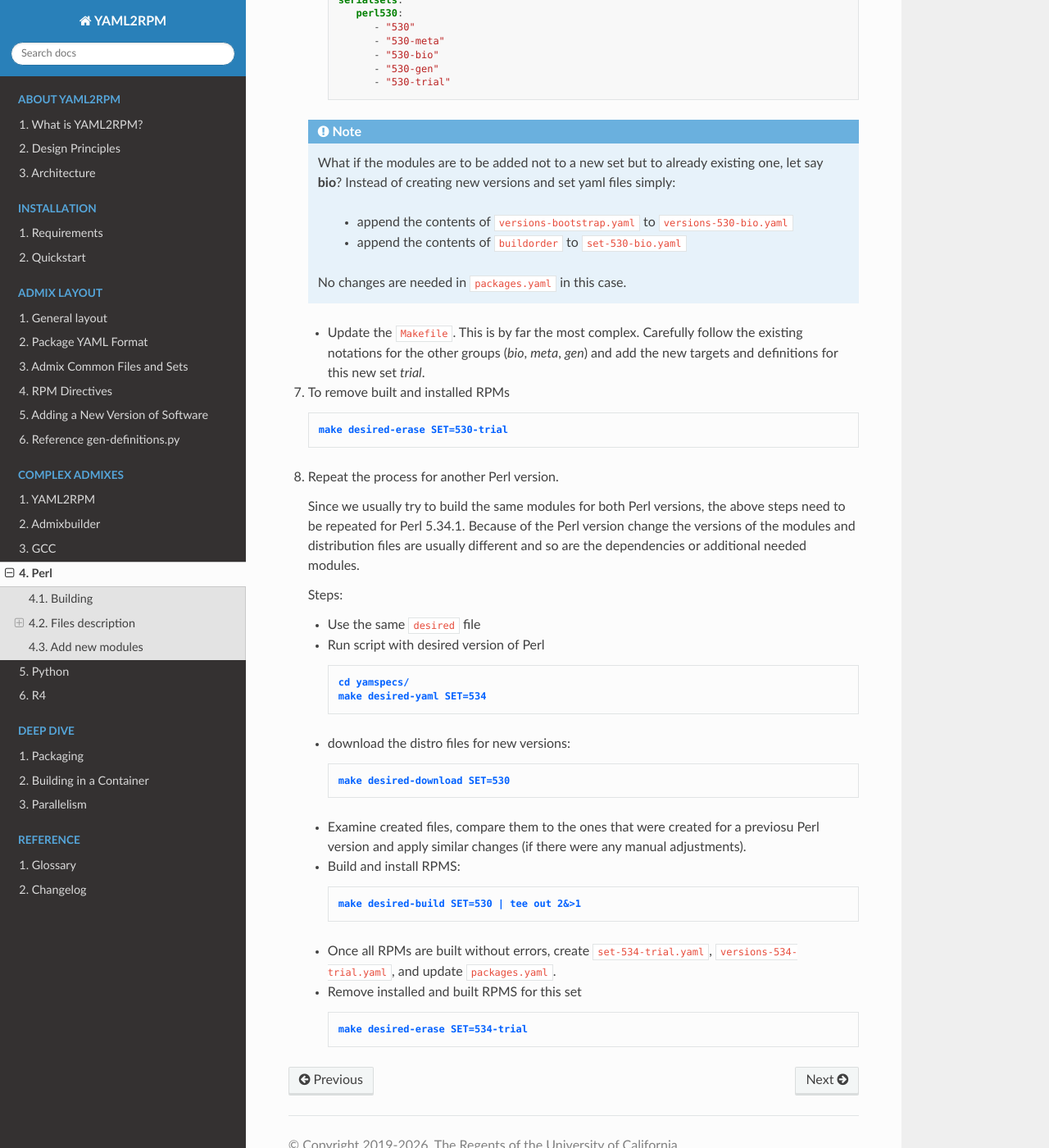
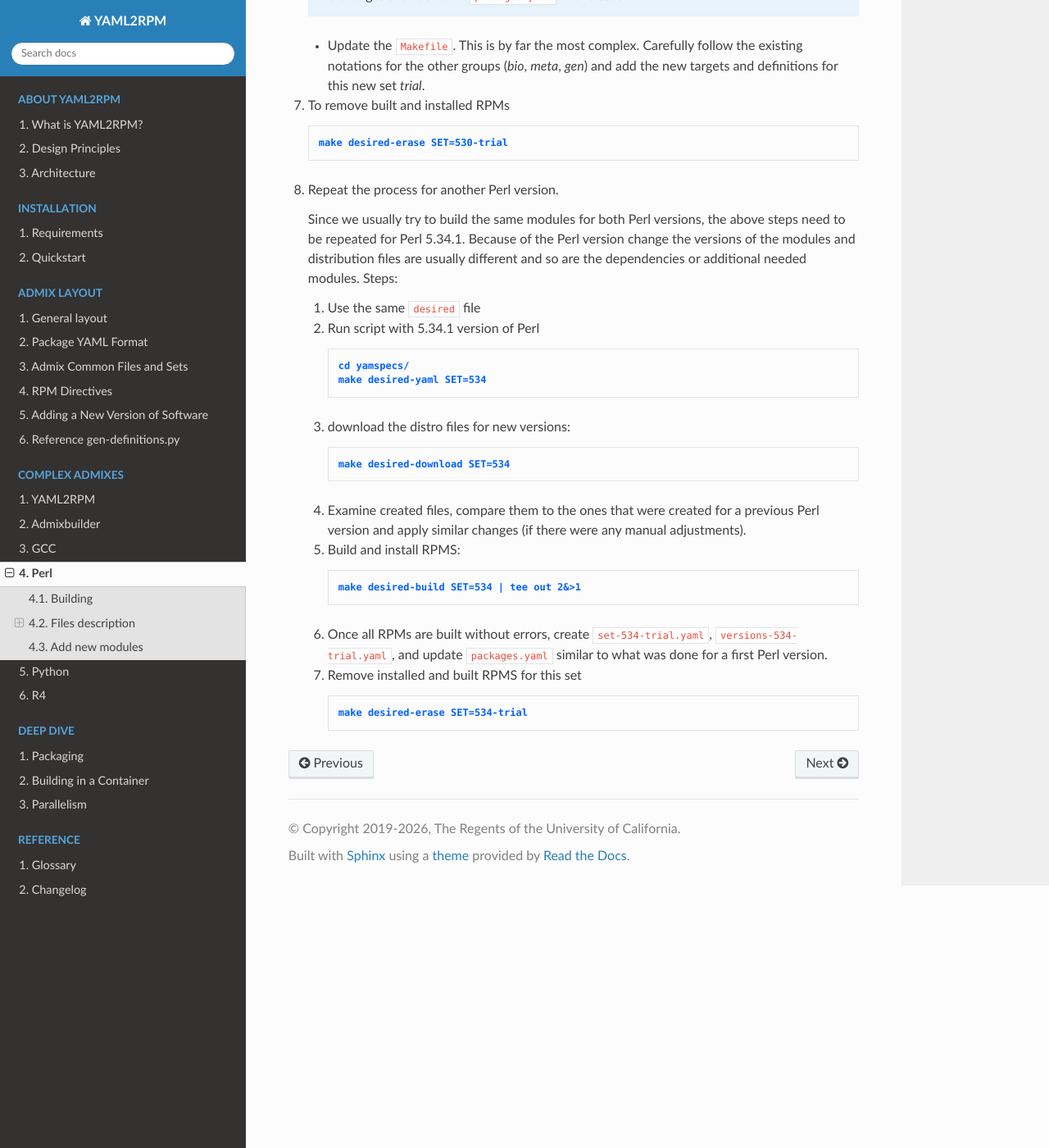
Before and after one commit to RCIC-UCI-Public/yaml2rpm-docs, a Sphinx documentation site: the page built from docs/source/admixes/perl.rst, in a window 1280 px wide and 1400 px high, scrolled down 10945 px. Shown: the whole window at 82% size. Built offline with Sphinx 7.4.7 and the Read the Docs theme 3.1.0, drawn with Linux system fonts in a browser that asks for light colours; some of the changed text lies outside the part shown.

Commit message:
remove redundant text and use references to common files. few typos, format and version fixes.

```diff
--- a/docs/source/admixes/perl.rst
+++ b/docs/source/admixes/perl.rst
@@ -332,7 +310,7 @@ The adjustment usually involves overwriting requires/provides, or changing the
 package name, or changing the order in a ``buildorder`` file.
 For the requires/provides see examples of the filters in the ``metacpan/Package-Stash.yaml``
 or ``metacpan/ExtUtils-Helpers.yaml`` or any other yaml files that contain
-:yvars:`filter_requires` or :yvars:`filter_provides`` directives.
+:yvars:`filter_requires` or :yvars:`filter_provides` directives.
 
 For the ``buildorder`` updates, follow error messages during RPMs build and check for errors in the
 output file, then adjust the ``buildprder`` (reorder modules in it ) and rerun build RPM command.
@@ -546,38 +524,37 @@ The standard, step-by-step outline to add a new set of perl modules is:
    above steps need to be repeated for Perl |534|. Because of the Perl version
    change the versions of the modules and distribution files are usually
    different and so are the dependencies or additional needed modules.
-
    Steps:
 
-   * Use the same ``desired`` file
-   * Run script with desired version of Perl
+   1. Use the same ``desired`` file
+   #. Run script with |534| version of Perl
 
-     .. parsed-literal::
-        :command:`cd yamspecs/
-        make desired-yaml SET=534`
+      .. parsed-literal::
+         :command:`cd yamspecs/
+         make desired-yaml SET=534`
 
-   * download the  distro files for new versions:
+   #. download the  distro files for new versions:
 
-     .. parsed-literal::
-        :command:`make desired-download SET=530`
+      .. parsed-literal::
+         :command:`make desired-download SET=534`
 
-   * Examine created files, compare them to
-     the ones that were created for a previosu Perl version and apply
-     similar changes (if there were any manual adjustments).
+   #. Examine created files, compare them to
+      the ones that were created for a previous Perl version and apply
+      similar changes (if there were any manual adjustments).
 
-   * Build and install RPMS:
+   #. Build and install RPMS:
 
-     .. parsed-literal::
-        :command:`make desired-build SET=530 | tee out 2&>1`
+      .. parsed-literal::
+         :command:`make desired-build SET=534 | tee out 2&>1`
 
-   * Once all RPMs are built without errors, create ``set-534-trial.yaml``,
-     ``versions-534-trial.yaml``, and update ``packages.yaml``.
+   #. Once all RPMs are built without errors, create ``set-534-trial.yaml``,
+      ``versions-534-trial.yaml``, and update ``packages.yaml`` similar to
+      what was done for a first Perl version.
 
-   * Remove installed and built RPMS for this set
+   #. Remove installed and built RPMS for this set
 
-     .. parsed-literal::
-        :command:`make desired-erase SET=534-trial`
-
+      .. parsed-literal::
+         :command:`make desired-erase SET=534-trial`
 
 .. |530| replace:: 5.30.0
 .. |534| replace:: 5.34.1
```
Also changed, not shown: other parts of docs/source/admixes/perl.rst (+7 -29 lines).
